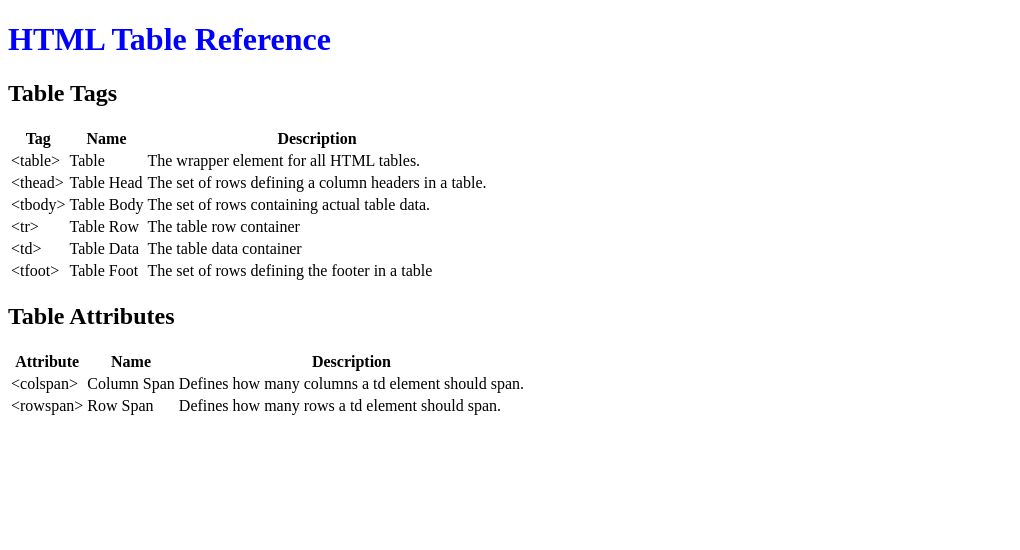
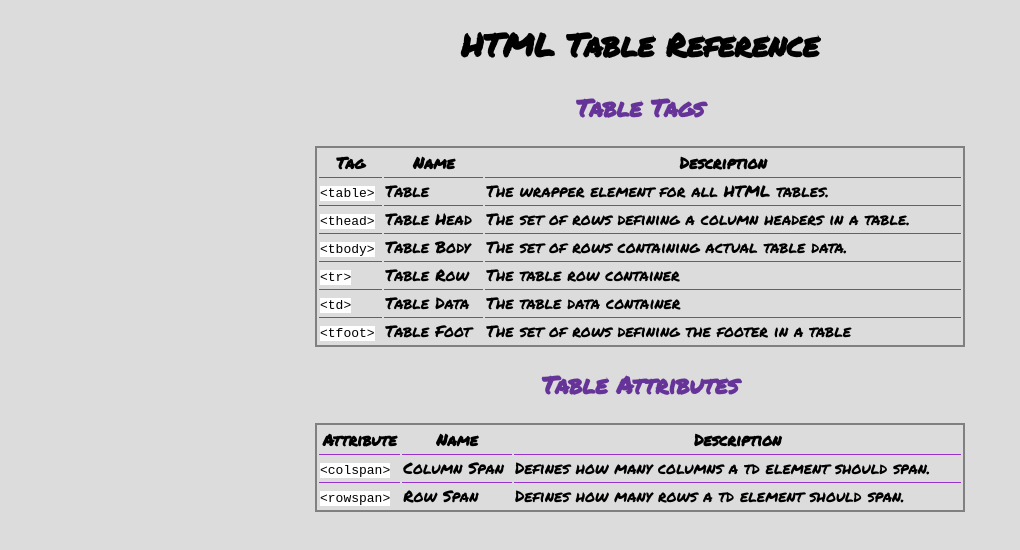
Before and after one commit to TriciaGibson/HTML-Tables-Cheat-Sheet, a plain HTML site: page HTML and CSS Cheat Sheet/index.html in a window 1280 px wide. Shown: the whole page, without its empty margins (0-1020 px from the left). Drawn offline with Linux system fonts and the light colour scheme.

Commit message:
Added new CSS style properties and declarations

```diff
--- a/HTML and CSS Cheat Sheet/index.html
+++ b/HTML and CSS Cheat Sheet/index.html
@@ -6,10 +6,13 @@
         <meta name="viewport" content="width=device-width, initial-scale=1">
         <title>HTML CheatSheet Tables</title>
         <link rel="stylesheet" href="style.css" type="text/css">
+        <link rel="preconnect" href="https://fonts.googleapis.com">
+        <link rel="preconnect" href="https://fonts.gstatic.com" crossorigin>
+        <link href="https://fonts.googleapis.com/css2?family=Permanent+Marker&display=swap" rel="stylesheet">
     </head>
     <body>
     <h1>HTML Table Reference</h1>
-    <h2 class="header--main">Table Tags</h2>
+    <h2>Table Tags</h2>
 <table>
     <thead>
         <tr>
@@ -63,7 +66,7 @@
         </tr>
     </tbody>
 </table>
-        <h2 class="header--main">Table Attributes</h2>
+        <h2>Table Attributes</h2>
         <table>
             <thead>
                 <tr>
--- a/HTML and CSS Cheat Sheet/style.css
+++ b/HTML and CSS Cheat Sheet/style.css
@@ -1,3 +1,88 @@
 h1 {
-    color: blue;
+    display: block;
+    font-size: 2em;
+    margin-block-start: 0.67em;
+    margin-block-end: 0.67em;
+    margin-inline-start: 0px;
+    margin-inline-end: 0px;
+    font-weight: bold;
+    text-align: center;
 }
+
+body {
+    background-color: rgb(220, 220, 220);
+    font-family: 'Permanent Marker', cursive;
+    margin: 8px;
+    display: block;
+}
+
+thead {
+    display: table-header-group;
+    vertical-align: middle;
+    border-color: inherit;
+}
+
+tbody {
+    display: table-row-group;
+    vertical-align: center;
+    border-color: inherit;
+}
+
+h2 {
+    color: rgb(102, 51, 153);
+    text-align: center;
+    display: block;
+    font-size: 1.5em;
+    margin-block-start: 0.83em;
+    margin-block-end: 0.83em;
+    margin-inline-start: 0px;
+    margin-inline-end: 0px;
+    font-weight: bold;
+}
+.code {
+    background-color: white;
+    font-family: monospace;
+}
+
+th {
+    display: table-cell;
+    vertical-align: inherit;
+    font-weight: bold;
+    text-align: -internal-center;
+}
+
+ table {
+    border: 2px solid darkorchid;
+    width: 650px;
+    margin: 0 auto;
+    display: table;
+    border-collapse: separate;
+    box-sizing: border-box;
+    text-indent: initial;
+    white-space: normal;
+    line-height: normal;
+    font-weight: normal;
+    font-size: medium;
+    font-style: normal;
+    color: -internal-quirk-inherit;
+    text-align: start;
+    border-spacing: 2px;
+    border-color: gray;
+    font-variant: normal;
+}
+    }
+
+    html {
+        display: block;
+    }
+
+td {
+    border-top: 1px solid darkorchid;
+    display: table-cell;
+    vertical-align: inherit;
+}
+tr {
+    display: table-row;
+    vertical-align: inherit;
+    border-color: inherit;
+}
```
